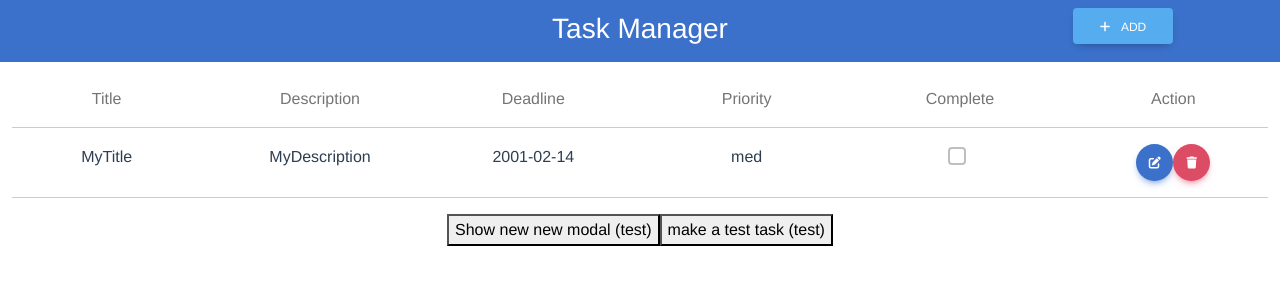
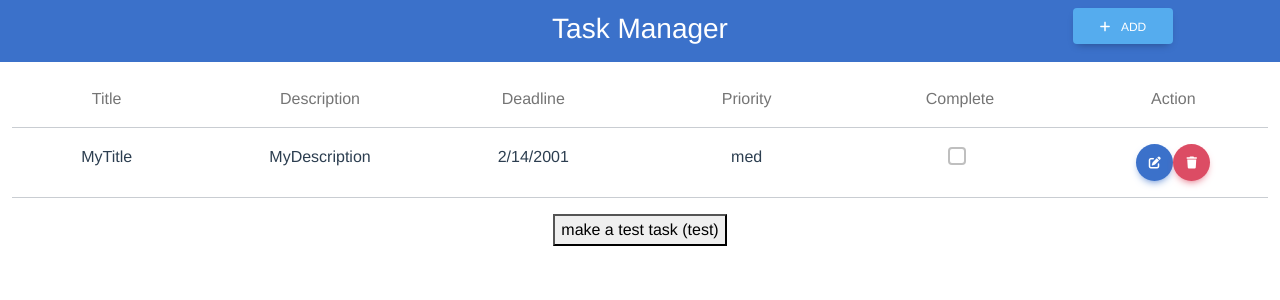
Before and after one commit to liammccon/task-manager, a Vue app: page / in a window 1280 px wide. Both pictures are taken after a click on the button "make a test task (test)". Shown: the top 300 px of the page. Built offline with nearby package versions, Linux system fonts and the light colour scheme.

Commit message:
Change date formatting to mm/dd/yyyy

```diff
--- a/public/index.html
+++ b/public/index.html
@@ -26,6 +26,7 @@
     />
     <!--JQuery-->
     <script src="https://ajax.googleapis.com/ajax/libs/jquery/3.6.0/jquery.min.js"></script>
+
   </head>
   <body>
     <noscript>
@@ -35,10 +36,11 @@
     <!-- built files will be auto injected -->
 
     <script src="https://cdn.jsdelivr.net/npm/bootstrap@5.0.2/dist/js/bootstrap.bundle.min.js" integrity="sha384-MrcW6ZMFYlzcLA8Nl+NtUVF0sA7MsXsP1UyJoMp4YLEuNSfAP+JcXn/tWtIaxVXM" crossorigin="anonymous"></script>
-    <!-- MDB -->
+    <!-- Material Design Bootrstrap -->
     <script
     type="text/javascript"
     src="https://cdnjs.cloudflare.com/ajax/libs/mdb-ui-kit/6.0.0/mdb.min.js"
     ></script>
-  </body>
+
+    </body>
 </html>
--- a/src/App.vue
+++ b/src/App.vue
@@ -2,10 +2,6 @@
   <div id="app">
     <NavBar @addBtnClicked="handleAddClicked" />
     <Tasks :taskList="taskList" @deleteTask="deleteTask" @editTask="editTask"/>
-    <!--
-      <NewModal ref="newModal" @addTask="addTask"/>
-    -->
-    <button @click="showNewModal">Show new new modal (test)</button>
     <button @click="addTestTask">make a test task (test)</button>
     <div v-if="showNewModal">
       <NewModal ref="newModal" type="NEW" :task="newTask" @addTask="addTask"/>
--- a/src/components/Modal.vue
+++ b/src/components/Modal.vue
@@ -58,7 +58,8 @@
                             <!--Deadline-->
                             <label class="form-label ltm-label" for="deadline">Deadline</label>
                             <input type="date" id="deadline" class="form-control ltm-input mb-0 ltm-date-text"
-                            :class = "(deadlineInvalid)?'is-invalid':''"/>
+                            :class = "(deadlineInvalid)?'is-invalid':'' "
+                            />
                             <div v-show="deadlineInvalid" class="ltm-tiny-alert text-left text-danger" >Deadline is required</div>
                         </div>
 
--- a/src/components/Task.vue
+++ b/src/components/Task.vue
@@ -3,7 +3,7 @@
       <div class = "row">
         <div class="col">{{task.title}}</div>
         <div class="col ">{{task.description}}</div>
-        <div class="col">{{task.deadline}}</div>
+        <div class="col">{{formattedDate()}}</div>
         <div class="col">{{task.priority}}</div>
         <div class="col">
             <input type="checkbox" class="form-check-input" :id="getCheckboxID()" @click="toggleComplete()">
@@ -30,14 +30,6 @@
     data () {
       return {
         isComplete: false,
-        /* deleteme
-        fields: {
-          title: undefined,
-          description: undefined,
-          deadline: undefined,
-          priority: undefined,
-          complete: undefined,
-        }*/
       }
     },
     props: {
@@ -57,6 +49,9 @@
       },
       getCheckboxID(){
         return  "checkbox" + this.task.id
+      },
+      formattedDate(){
+        return new Date(this.task.deadline).toLocaleDateString('en-us', { year:"numeric", month:"numeric", day:"numeric"})
       }
     }
 
--- a/src/main.js
+++ b/src/main.js
@@ -1,4 +1,5 @@
 import { createApp } from 'vue'
 import App from './App.vue'
 
+
 createApp(App).mount('#app')
```
